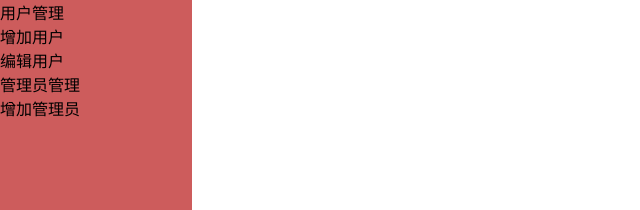
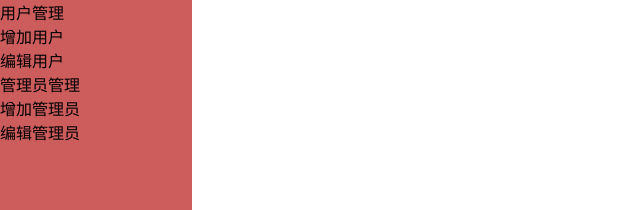
Before and after one commit to Eathyn/my-todo-app, a Vue app in the folder admin/: page / in a window 1280 px wide. Shown: the top 210 px of the page, without its empty margins (0-640 px from the left). Built offline with nearby package versions, Linux system fonts and the light colour scheme; the HTML template or start-up script is replaced by a standard one.

Commit message:
feat: add router-link for editing admin

```diff
--- a/admin/src/views/Main.vue
+++ b/admin/src/views/Main.vue
@@ -12,6 +12,7 @@
         <div>管理员管理</div>
         <div class="actions">
           <router-link to="/admin/add" tag="div">增加管理员</router-link>
+          <router-link to="/admin/edit" tag="div">编辑管理员</router-link>
         </div>
       </div>
     </div>
```
